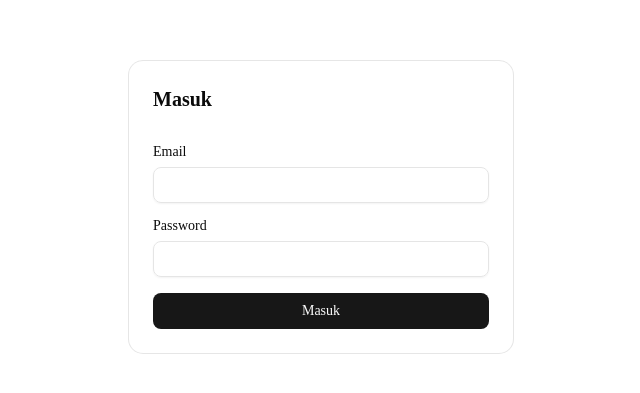
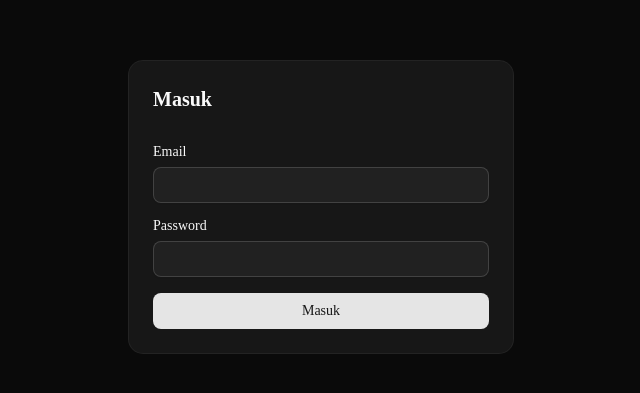
Before and after one commit to g1eee/sales-marketing-dashboard, a Next.js app: page /login in a window 1280 px wide. Shown: the part 193-586 px from the top of the page, without its empty margins (319-959 px from the left). Built offline with nearby package versions, Linux system fonts and the light colour scheme.

Commit message:
feat: add next-themes provider with default-dark theme and app metadata

```diff
--- a/app/layout.tsx
+++ b/app/layout.tsx
@@ -1,5 +1,6 @@
 import type { Metadata } from "next";
 import { Geist, Geist_Mono } from "next/font/google";
+import { ThemeProvider } from "@/components/theme-provider";
 import "./globals.css";
 
 const geistSans = Geist({
@@ -13,8 +14,8 @@
 });
 
 export const metadata: Metadata = {
-  title: "Create Next App",
-  description: "Generated by create next app",
+  title: "Miragie",
+  description: "Dashboard sales & task tracker marketing untuk tim internal.",
 };
 
 export default function RootLayout({
@@ -24,10 +25,20 @@
 }>) {
   return (
     <html
-      lang="en"
+      lang="id"
+      suppressHydrationWarning
       className={`${geistSans.variable} ${geistMono.variable} h-full antialiased`}
     >
-      <body className="min-h-full flex flex-col">{children}</body>
+      <body className="min-h-full flex flex-col">
+        <ThemeProvider
+          attribute="class"
+          defaultTheme="dark"
+          enableSystem={false}
+          disableTransitionOnChange
+        >
+          {children}
+        </ThemeProvider>
+      </body>
     </html>
   );
 }
--- /dev/null
+++ b/components/theme-provider.tsx
@@ -0,0 +1,11 @@
+"use client";
+
+import * as React from "react";
+import { ThemeProvider as NextThemesProvider } from "next-themes";
+
+export function ThemeProvider({
+  children,
+  ...props
+}: React.ComponentProps<typeof NextThemesProvider>) {
+  return <NextThemesProvider {...props}>{children}</NextThemesProvider>;
+}
```
